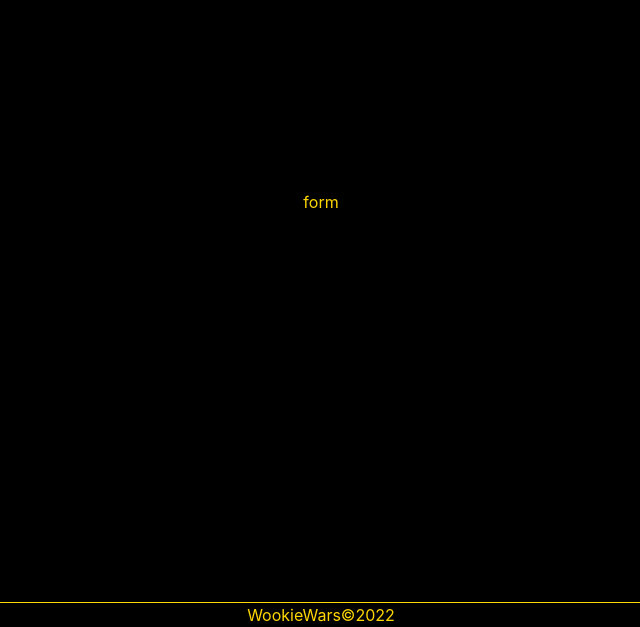
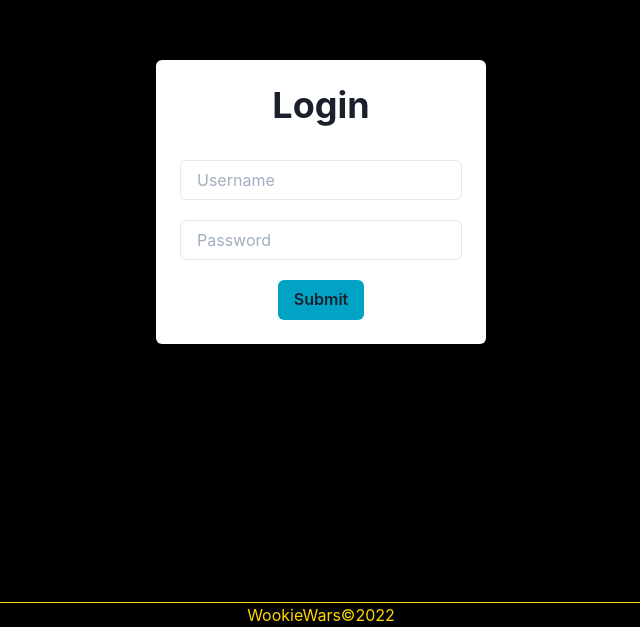
Before and after one commit to Shoreasg/WookieeWarsFE, a Next.js app: page / in a window 1280 px wide. Shown: the part 198-825 px from the top of the page, without its empty margins (319-959 px from the left). Built offline with nearby package versions, Linux system fonts and the light colour scheme.

Commit message:
login feature done with bugs

```diff
--- a/components/Form.js
+++ b/components/Form.js
@@ -1,10 +1,72 @@
-import { Box } from "@chakra-ui/react"
+import { Box, Button, Heading, Input, useToast, VStack } from "@chakra-ui/react"
+import { useRouter } from "next/router";
+import { useForm } from "react-hook-form"
+import axios from "axios";
 
-const Form = () =>
-{
-    return(
-        <Box>
-            form
+const Form = () => {
+    const { register, handleSubmit, formState: { errors } } = useForm();
+    const toast = useToast();
+    const router = useRouter();
+    const onSubmit = async (data) => {
+        await axios.post(`${process.env.NEXT_PUBLIC_backendURL}/login`,
+            { ...data },
+            { withCredetnials: true }).then((res) => {
+                if (res.status === 200) {
+                    toast({
+                        title: "Successfully logged in",
+                        status: "success",
+                        duration: 9000,
+                        isClosable: true,
+                    })
+                    router.push('/welcome');
+
+                }
+                else {
+                    toast({
+                        title: "Error logging in",
+                        status: "error",
+                        duration: 9000,
+                        isClosable: true,
+                    })
+                }
+            }).catch((err) => {
+                if (err) {
+
+                    toast({
+                        title: "Error logging in",
+                        status: "error",
+                        duration: 9000,
+                        isClosable: true,
+                    })
+                }
+            })
+    }
+
+    return (
+        <Box boxShadow='xl' p='6' rounded='md' bg='white' textAlign={"center"}>
+            <Heading as="h1">Login</Heading>
+            <form onSubmit={handleSubmit(onSubmit)}>
+                <VStack mt={8} spacing="20px">
+                    <Input
+                        type="text"
+                        placeholder="Username"
+                        {...register("username")} />
+
+                    <Input
+                        type="password"
+                        placeholder="Password"
+                        {...register("password")} />
+
+                    <Button
+                        borderRadius="md"
+                        bg="cyan.600"
+                        _hover={{ bg: "cyan.200" }}
+                        variant="ghost"
+                        type="submit">
+                        Submit
+                    </Button>
+                </VStack>
+            </form>
         </Box>
     )
 }
--- a/package.json
+++ b/package.json
@@ -12,10 +12,12 @@
     "@chakra-ui/react": "^1.8.8",
     "@emotion/react": "^11.9.0",
     "@emotion/styled": "^11.8.1",
+    "axios": "^0.26.1",
     "framer-motion": "^6.3.0",
     "next": "12.1.5",
     "react": "18.0.0",
-    "react-dom": "18.0.0"
+    "react-dom": "18.0.0",
+    "react-hook-form": "^7.29.0"
   },
   "devDependencies": {
     "eslint": "8.13.0",
--- a/pages/index.js
+++ b/pages/index.js
@@ -1,4 +1,4 @@
-import { Box, Center, Flex } from "@chakra-ui/react";
+import {Center } from "@chakra-ui/react";
 import Form from "../components/Form";
 
 
@@ -6,7 +6,7 @@ import Form from "../components/Form";
 export default function Home() {
   return (
     <>
-      <Center bg='black' h='100vh' color='gold'>
+      <Center bg='black' h='100vh'>
        <Form/>
       </Center>
     </>
```
Also changed, not shown: pages/welcome.js (line endings or trailing spaces), 1 other file (tests, documents, lock files or other folders).
